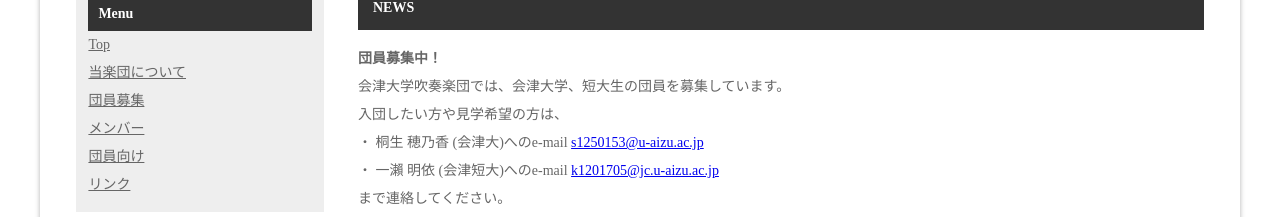
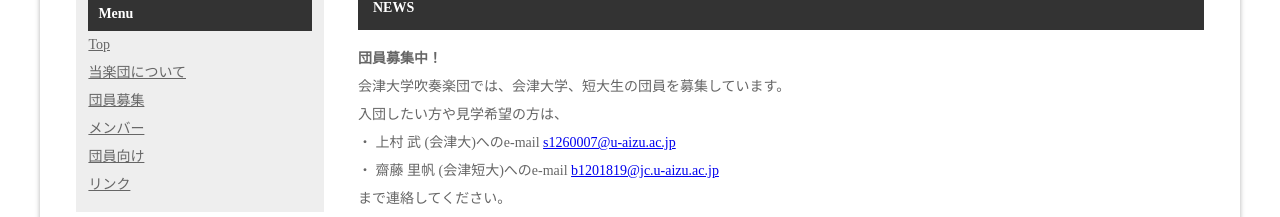
Before and after one commit to uoawe/web, a website: page src/index.html in a window 1280 px wide. Shown: the part 1011-1228 px from the top of the page. Drawn offline with Linux system fonts and the light colour scheme.

Commit message:
Update Mail Address and Name

```diff
--- a/src/index.html
+++ b/src/index.html
@@ -35,8 +35,8 @@
             <h3>団員募集中！</h3>
             会津大学吹奏楽団では、会津大学、短大生の団員を募集しています。<br>
             入団したい方や見学希望の方は、<br>
-            ・ 桐生 穂乃香 (会津大)へのe-mail <a href="mailto:s1250153@u-aizu.ac.jp?subject=会津大学吹奏楽団について">s1250153@u-aizu.ac.jp</a><br>
-            ・ 一瀨 明依 (会津短大)へのe-mail <a href="mailto:k1201705@jc.u-aizu.ac.jp?subject=会津大学吹奏楽団について">k1201705@jc.u-aizu.ac.jp</a><br>
+            ・ 上村 武 (会津大)へのe-mail <a href="mailto:s1260007@u-aizu.ac.jp?subject=会津大学吹奏楽団について">s1260007@u-aizu.ac.jp</a><br>
+            ・ 齋藤 里帆 (会津短大)へのe-mail <a href="mailto:b1201819@jc.u-aizu.ac.jp?subject=会津大学吹奏楽団について">b1201819@jc.u-aizu.ac.jp</a><br>
             まで連絡してください。<br>
             短大生で見学希望の方は大学まで案内します!!<br>
             詳しくは<a href="wanted.html">こちら</a>をご覧ください。<br>
```
Also changed, not shown: src/wanted.html (+2 -2 lines), 1 other file.
